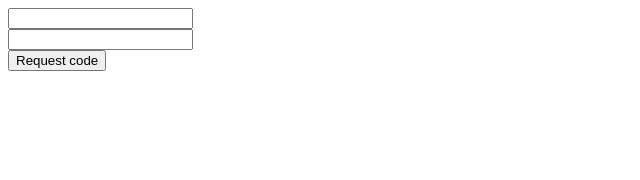
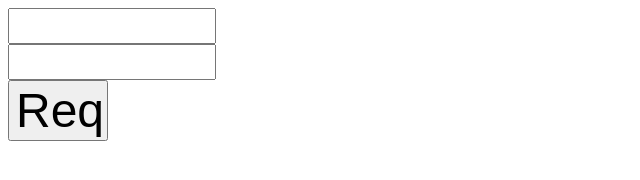
Before and after one commit to sabler/bigform, a website: page public/index.html in a window 1280 px wide. Shown: the whole page, without its empty margins (0-640 px from the left). Drawn offline with Linux system fonts and the light colour scheme.

Commit message:
Seems stable

```diff
--- a/public/index.html
+++ b/public/index.html
@@ -2,19 +2,34 @@
 <html>
 <head>
 <title>Proof of Concept - Employee Discount - MK1</title>
+
+<style>
+
+.formfield {
+    width: 200px;
+    height: 30px;
+    font-size: 24px;
+}
+
+.submitbutton {
+    width: 100px;
+    font-size: 48px;
+}
+
+</style>
 
 </head>
 
 <body>
     <form id="pocform" action="#">
       <div>
-        <input type="text" name="name" id="lnfield">
+        <input type="text" name="name" class="formfield" id="lnfield">
       </div>
       <div>
-        <input type="text" name="empid" id="idfield">
+        <input type="text" name="empid" class="formfield" id="idfield">
       </div>
       <div>
-        <input type="submit" value="Request code">
+        <input type="submit" class="submitbutton" value="Request code">
       </div>
     </form>
 
```
